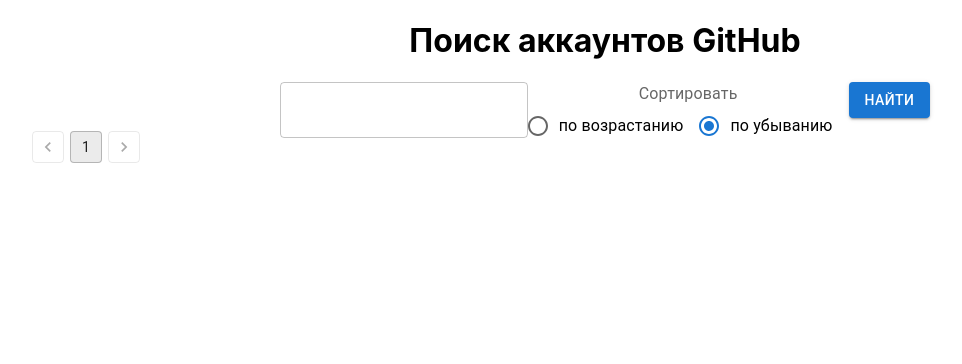
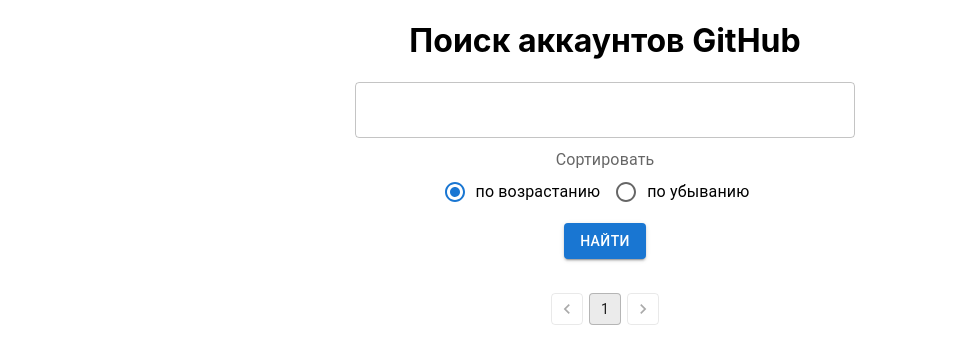
Before and after one commit to parunkov/react8, a React (Create React App) app: page / in a window 1280 px wide. Shown: the top 364 px of the page, without its empty margins (35-997 px from the left). Built offline with nearby package versions, Linux system fonts and the light colour scheme.

Commit message:
user info

```diff
--- a/src/componets/Page/Page.jsx
+++ b/src/componets/Page/Page.jsx
@@ -10,6 +10,7 @@
 import Grid from '@mui/material/Grid';
 import { Button, Container, TextField } from "@mui/material";
 import './Page.scss';
+import UserInfo from "../UserInfo/UserInfo";
 
 const Page = () => {
     const [users, setUsers] = useState([]);
@@ -17,6 +18,7 @@
     const [sort, setSort] = useState('desc');
     const [pages, setPages] = useState(1);
     const [pageNumber, setPageNumber] = useState(1);
+    const [userData, setUserData] = useState({});
 
     const responseData = async (value, sortOrder, page) => {
         const url = `https://api.github.com/search/users?q=${value}&sort=repositories&order=${sortOrder}&page=${page}`;
@@ -26,12 +28,10 @@
     }
 
     const onInput = (event) => {
-        console.log(event.target.value);
         setInputValue(event.target.value);
     }
 
     const handleChangeRadio = (event) => {
-        console.log(event.target.value);
         setSort(event.target.value);
     }
 
@@ -51,6 +51,18 @@
         setUsers(dataUsers.items);
     };
 
+    const onItemClick = async (event) => {
+        const user = users.find((item) => +item.id === +event.target.dataset.id);
+        const login = user.login;
+        const link = user.html_url;
+        const avatar = user.avatar_url;
+        const response = await fetch(user.repos_url);
+        const repos = await response.json();
+        console.log("🚀 ~ file: Page.jsx:62 ~ onItemClick ~ repos:", repos)
+        setUserData({ login, avatar, link, repos });
+        console.log(userData);
+    }
+
     const Item = styled(Paper)(({ theme }) => ({
         backgroundColor: theme.palette.mode === 'dark' ? '#1A2027' : '#fff',
         ...theme.typography.body2,
@@ -60,33 +72,58 @@
     }));
 
     return (
-        <Container maxWidth="lg"  className="container">
+        <>
+            <Container maxWidth="lg" className="container">
                 <h1 className="title">Поиск аккаунтов GitHub</h1>
                 <div className="search-wrapper">
                     <TextField variant="outlined" type="text" className="input" value={inputValue} onInput={onInput} />
                     <FormControl>
-                    <FormLabel id="demo-controlled-radio-buttons-group">Сортировать</FormLabel>
+                        <FormLabel id="radio">Сортировать</FormLabel>
                         <RadioGroup
                             row
-                        aria-labelledby="demo-controlled-radio-buttons-group"
-                        name="controlled-radio-buttons-group"
+                            aria-labelledby="radio"
+                            name="radio"
                             value={sort}
                             onChange={handleChangeRadio}
+                            className="radio"
                         >
-                        <FormControlLabel value="asc" control={<Radio />} label="по возрастанию" />
-                        <FormControlLabel value="desc" control={<Radio />} label="по убыванию" />
+                            <FormControlLabel value="desc" control={<Radio />} label="по возрастанию" />
+                            <FormControlLabel value="asc" control={<Radio />} label="по убыванию" />
                         </RadioGroup>
                     </FormControl>
                     <Button variant="contained" onClick={onButtonClick}>Найти</Button>
                 </div>
 
-            <Grid container spacing={2} columns={{ xs: 1, sm: 4, md: 12 }}>
+                <Grid container spacing={2} columns={{ xs: 1, sm: 4, md: 12 }} className="grid">
                     {users.map((user) => (
-                    <Grid item xs={4} className="user" key={user.id}><Item>{user.login}</Item></Grid>
+                        <Grid
+                            item xs={4}
+                            className="user"
+                            key={user.id}
+                            onClick={onItemClick}
+                        >
+                            <Item data-id={user.id}>{user.login}</Item>
+                        </Grid>
                     ))}
                 </Grid>
-            <Pagination count={pages} variant="outlined" shape="rounded" onChange={handleChange} page={pageNumber} />
+                <Pagination
+                    count={pages}
+                    variant="outlined"
+                    shape="rounded"
+                    onChange={handleChange}
+                    page={pageNumber}
+                    className="pagination"
+                />
             </Container>
+            <Container maxWidth="lg" className="container">
+                <UserInfo
+                    avatar={userData.avatar}
+                    login={userData.login}
+                    repos={userData.repos}
+                    link={userData.link}
+                />
+            </Container>
+        </>
     )
 }
 
--- a/src/componets/Page/Page.scss
+++ b/src/componets/Page/Page.scss
@@ -1,9 +1,30 @@
-// .search-wrapper {
-//     display: flex;
-//     align-items: center;
-// }
-// .buttons-wrapper {
-//     display: flex;
-//     flex-direction: column;
-
-// }
+.search-wrapper {
+    display: flex;
+    justify-content: center;
+    align-items: center;
+    flex-direction: column;
+    max-width: 500px;
+    margin: 0 auto;
+    text-align: center;
+    margin-bottom: 30px;
+}
+.input {
+    width: 100%;
+    & > div {
+        margin-bottom: 10px;
+    }
+}
+.radio {
+    padding-bottom: 10px;
+}
+.grid {
+    margin-bottom: 20px;
+}
+.user {
+    cursor: pointer;
+}
+.pagination {
+    ul {
+        justify-content: center;
+    }
+}
--- /dev/null
+++ b/src/componets/UserInfo/UserInfo.jsx
@@ -0,0 +1,12 @@
+const UserInfo = ({ login, avatar, link, repos }) => {
+    console.log(link);
+    if (login) return (
+        <>
+            <img src={avatar} alt={login} />
+            <a href={link}><h1>{login}</h1></a>
+            {repos.map((item) => <div className="repo-wrapper"><a href={item.url} key={item.id}>{item.name}</a></div>)}
+        </>
+    )
+}
+
+export default UserInfo;
```
Lines whose indentation alone changed are shown as unchanged.
